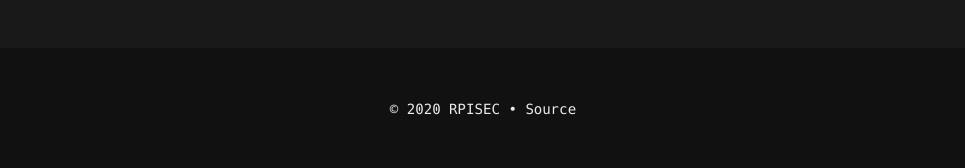
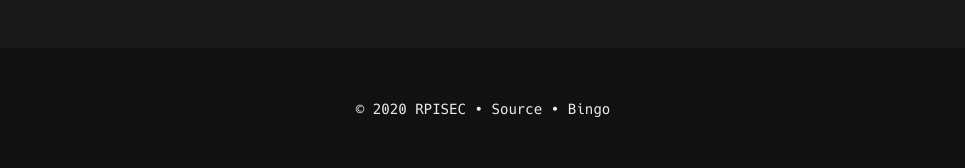
Before and after one commit to RPISEC/website, a Jekyll site: the page built from index.html, in a window 1280 px wide. Shown: the part 1347-1515 px from the top of the page, without its empty margins (157-1122 px from the left). Built offline with Jekyll 4.4.1, drawn with Linux system fonts in a browser that asks for light colours.

Commit message:
Add bingo

```diff
--- a/_layouts/default.html
+++ b/_layouts/default.html
@@ -48,7 +48,7 @@
 					</ul>
 					{% endfor %}
 				</div>
-				<p class="copyright">&copy; {{ site.time | date: '%Y' }} RPISEC • <a href="https://github.com/RPISEC/website">Source</a></p></div>
+				<p class="copyright">&copy; {{ site.time | date: '%Y' }} RPISEC • <a href="https://github.com/RPISEC/website">Source</a> • <a href="https://ebfe.retf.cc/">Bingo</a></p></div>
 		</footer>
 		<script>
 			document.getElementById("open-nav").onclick = function () {
```
